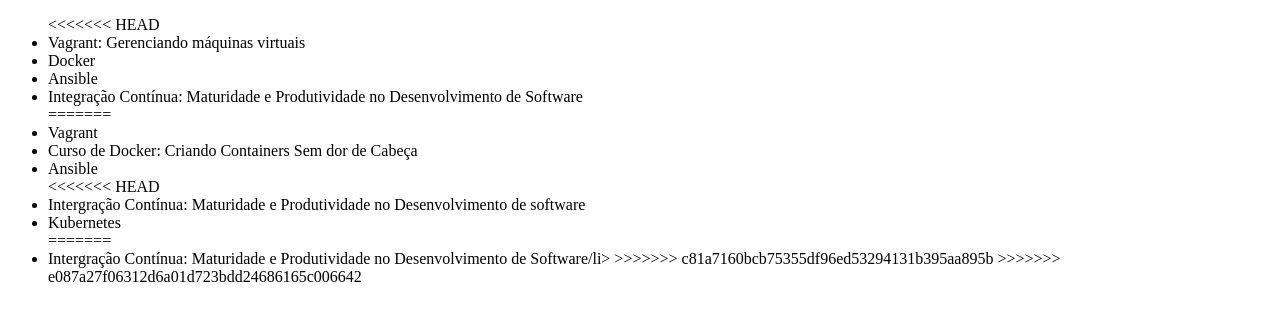
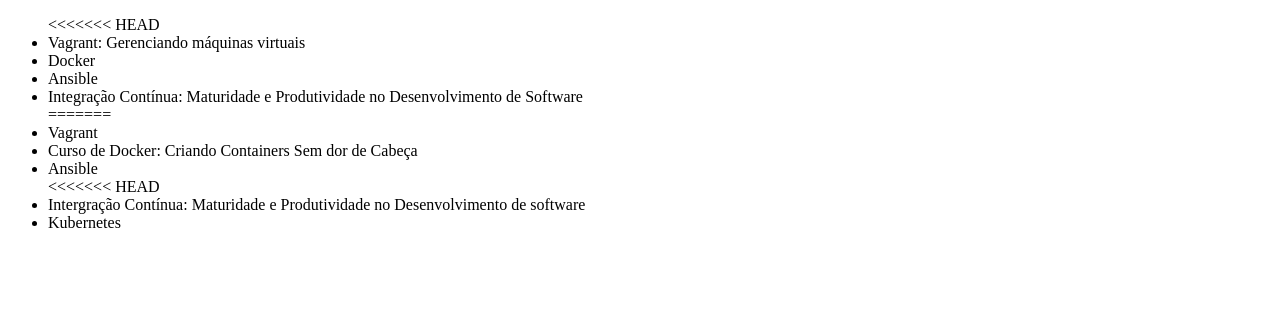
Before and after one commit to Benilson92/beni-git, a plain HTML site: page index.html in a window 1280 px wide. Drawn offline with Linux system fonts and the light colour scheme.

Commit message:
Atualizando a correção do codigo

```diff
--- a/index.html
+++ b/index.html
@@ -20,11 +20,6 @@
 <<<<<<< HEAD
         <li>Intergração Contínua: Maturidade e Produtividade no Desenvolvimento de software</li>
         <li>Kubernetes</li>
-
-=======
-        <li>Intergração Contínua: Maturidade e Produtividade no Desenvolvimento de Software/li>
->>>>>>> c81a7160bcb75355df96ed53294131b395aa895b
->>>>>>> e087a27f06312d6a01d723bdd24686165c006642
     </ul>
 
 </body>
```
